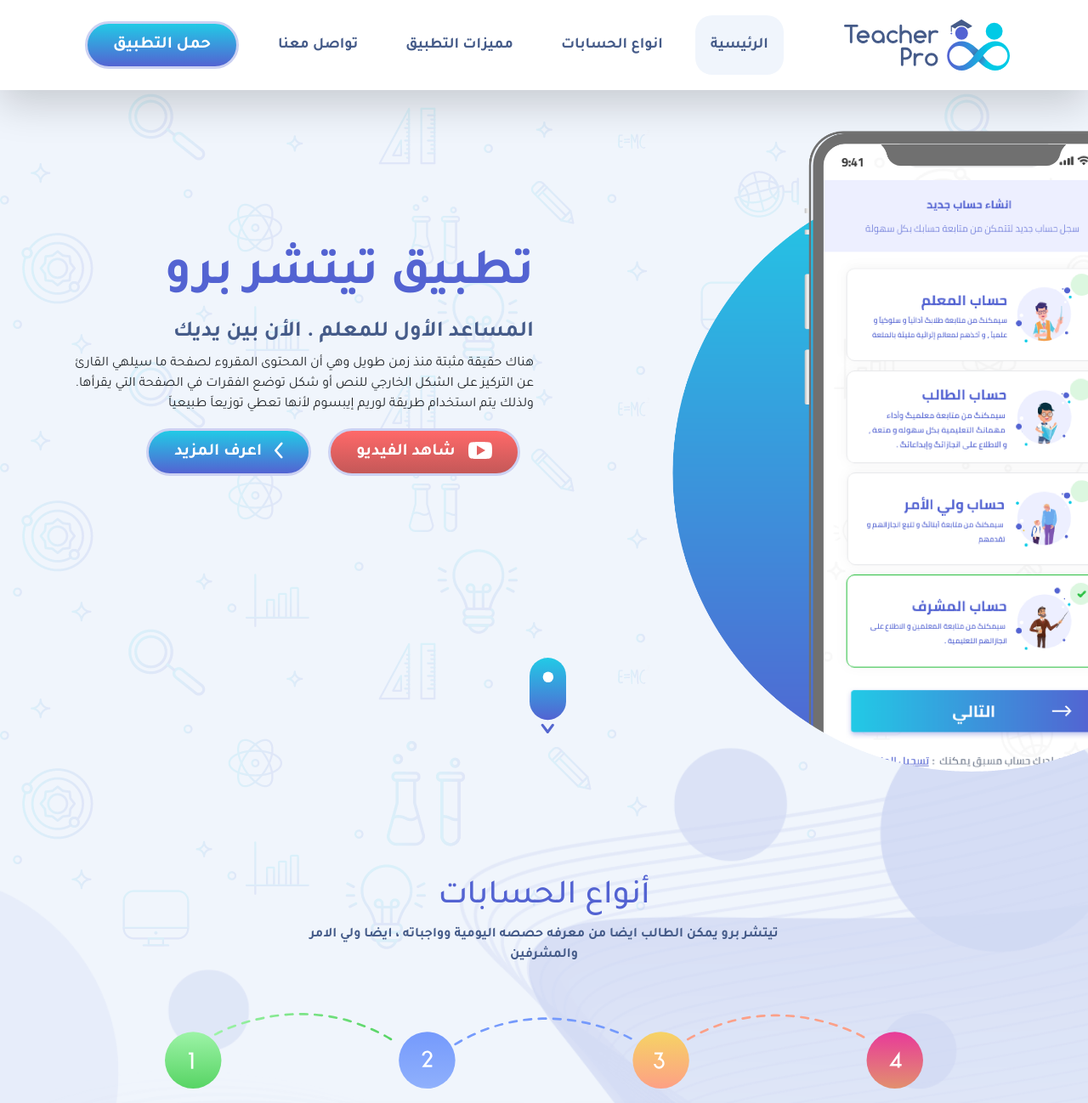
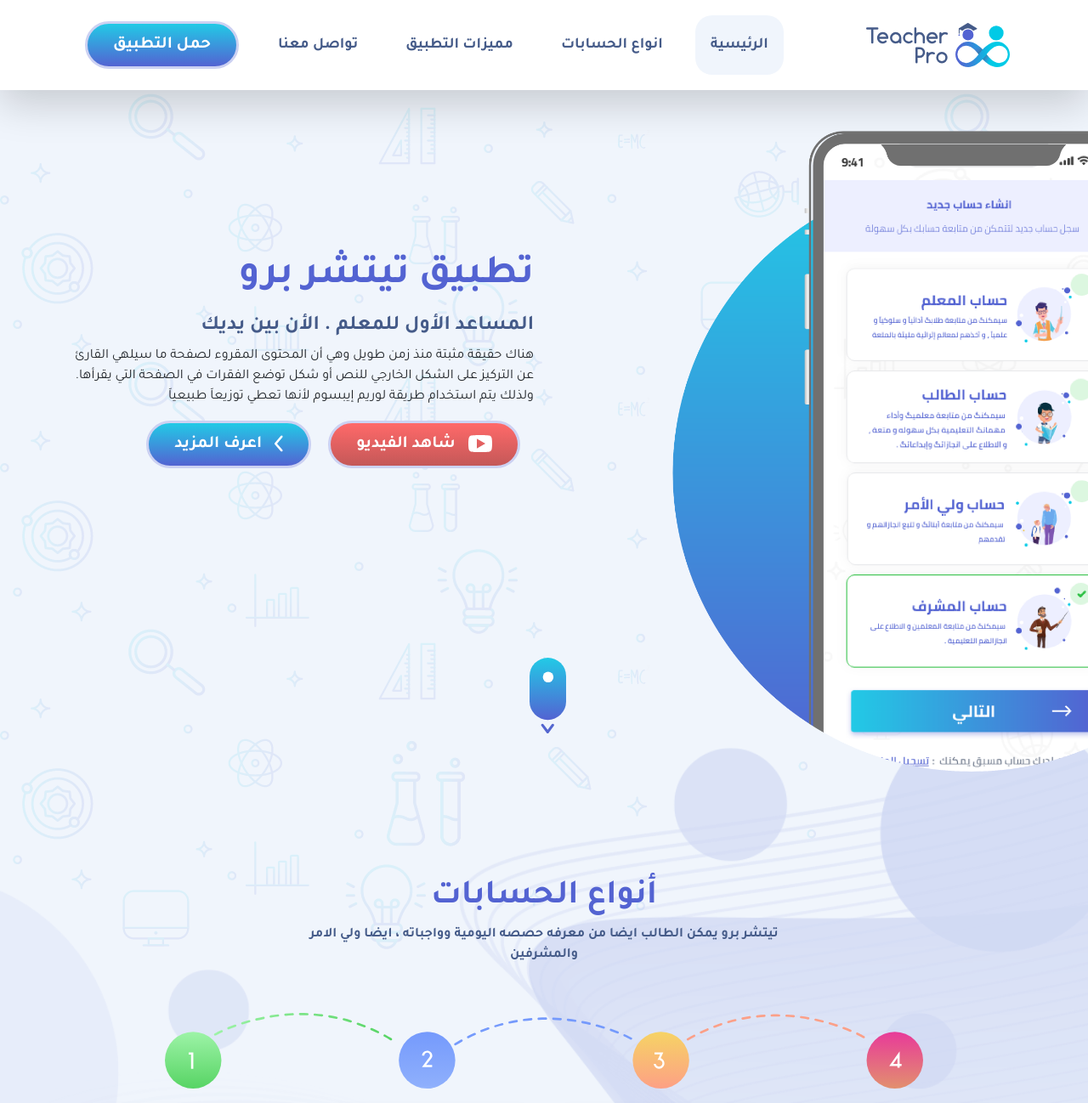
Before and after one commit to cnabilgit/teacherpro, a plain HTML site: page index.html in a window 1280 px wide. Shown: the top 1298 px of the page at 85% size. Drawn offline with nearby package versions, Linux system fonts and the light colour scheme; files whose address does not match are found by name.

Commit message:
fix font sizes

```diff
--- a/css/_global.scss
+++ b/css/_global.scss
@@ -16,12 +16,12 @@
     .t-h1-secoundary{
         color: $secoundary-color;
         font-weight: bolder;
-        font-size: 60px;
+        font-size: 3rem;
     }
      .t-h2-secoundary{
         color: $main-text-color;
         font-weight: bolder;
-          font-size: 26px;
+          font-size: 1.5rem;
     }
     .t-p{
         font-size: 100%;
@@ -64,7 +64,8 @@
         font-weight: bold;
             h3{
             color: $secoundary-color;
-            font-size: 40px;
+            font-size: 2.5rem;
+            font-weight: bold;
             }
             p{
             color: $main-text-color;
--- a/index.html
+++ b/index.html
@@ -196,7 +196,7 @@
     <!-- Start Header /////////////////////////////////////////////////// -->
     <nav class="t-navbar navbar navbar-expand-lg navbar-light shadow-lg">
       <div class="container">
-        <a class="navbar-brand" href="#">
+        <a class="" href="#">
           <img
             src="./img/logo.svg"
             alt="teacher pro app logo"
```
Also changed, not shown: css/index.css, 1 other file.
